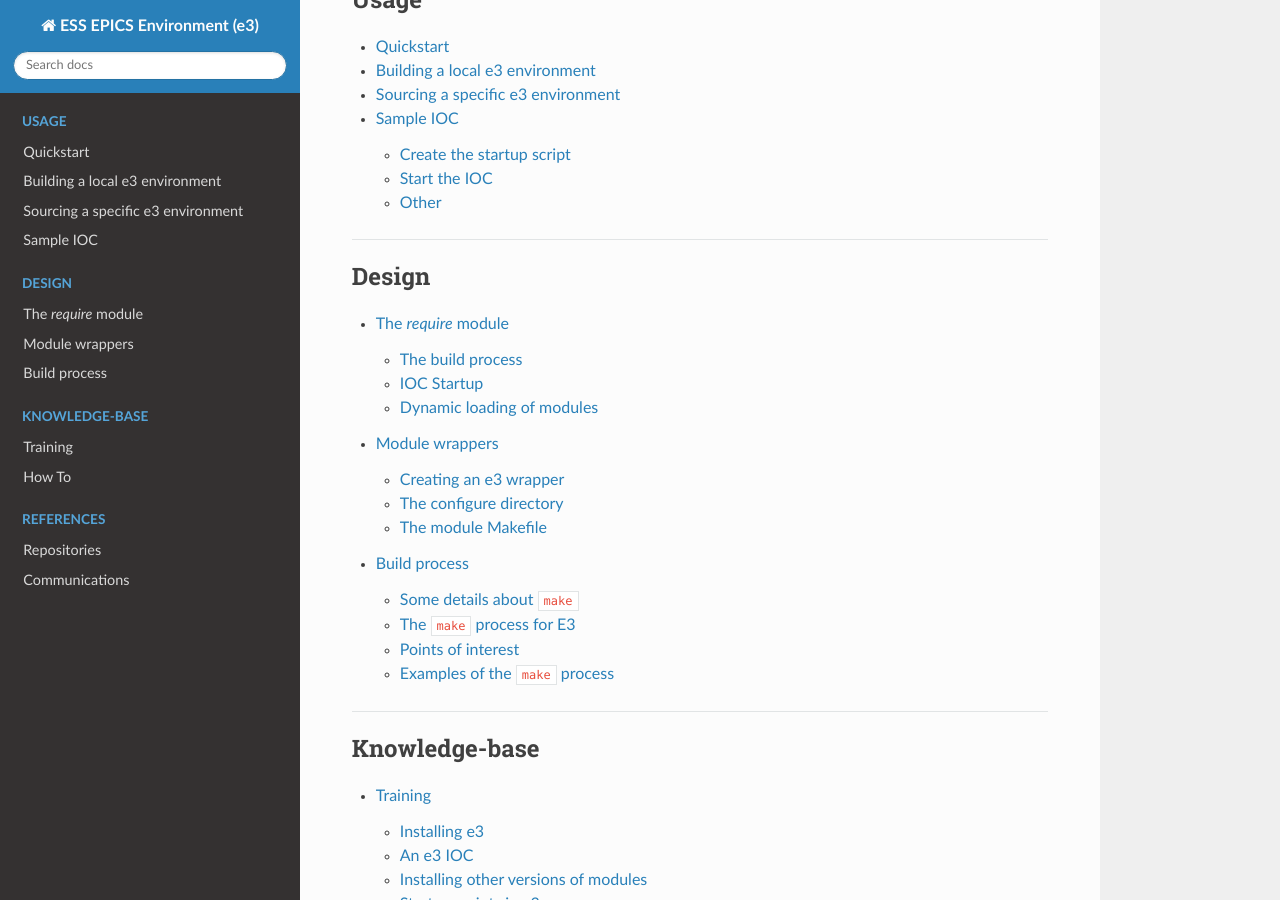
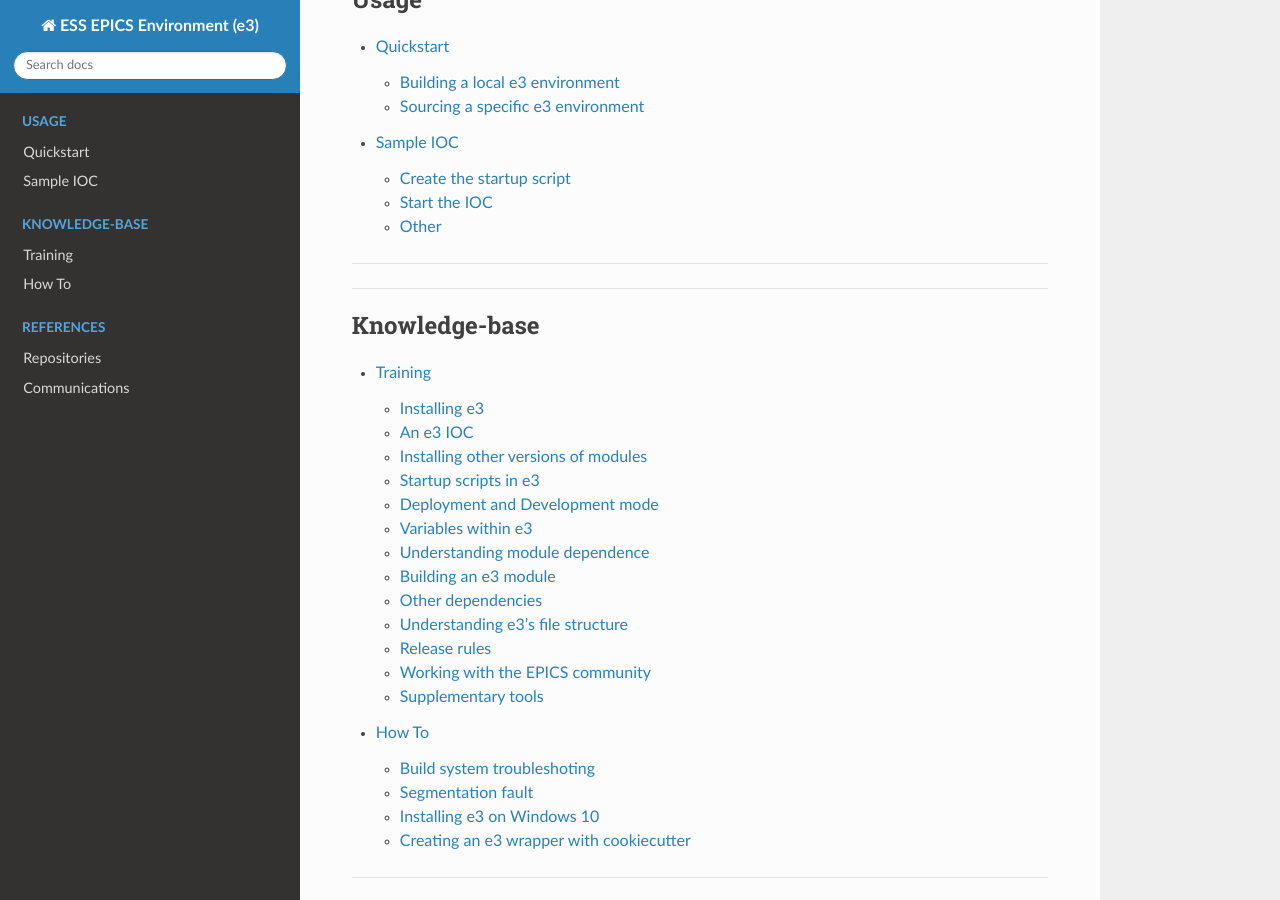
Before and after one commit to ttkorhonen/e3pages, a Sphinx documentation site: the page built from docs/index.md, in a window 1280 px wide and 900 px high, scrolled down 563 px. Built offline with Sphinx 7.4.7 and the Read the Docs theme 2.0.0, drawn with Linux system fonts in a browser that asks for light colours.

Commit message:
add index file for every dir

````diff
--- a/docs/index.md
+++ b/docs/index.md
@@ -13,8 +13,7 @@
 ```{toctree}
 :maxdepth: 2
 :caption: Usage
-usage/quickstart.md
-usage/sample_ioc.md
+usage/index.md
 ```
 
 ---
@@ -22,9 +21,7 @@
 ```{toctree}
 :maxdepth: 2
 :caption: Design
-design/require.md
-design/wrappers.md
-design/build_process.md
+design/index.md
 ```
 
 ---
````
Also changed, not shown: other parts of docs/index.md (+1 -2 lines), docs/references/index.md (added, +8 -0 lines), docs/usage/1_quickstart.md (renamed from docs/usage/quickstart.md, +2 -2 lines), docs/usage/index.md (added, +7 -0 lines), docs/design/1_intro.md (added), docs/design/2_require.md (renamed from docs/design/require.md), docs/design/3_wrappers.md (renamed from docs/design/wrappers.md), docs/design/4_build_process.md (renamed from docs/design/build_process.md), docs/design/index.md (added), docs/references/1_repos.md (renamed from docs/references/repos.md), docs/references/2_comms.md (renamed from docs/references/comms.md), docs/references/3_suppl_material.md (added), docs/usage/2_sample_ioc.md (renamed from docs/usage/sample_ioc.md).
